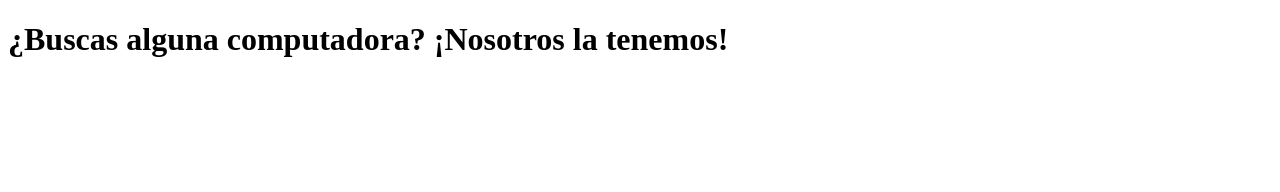
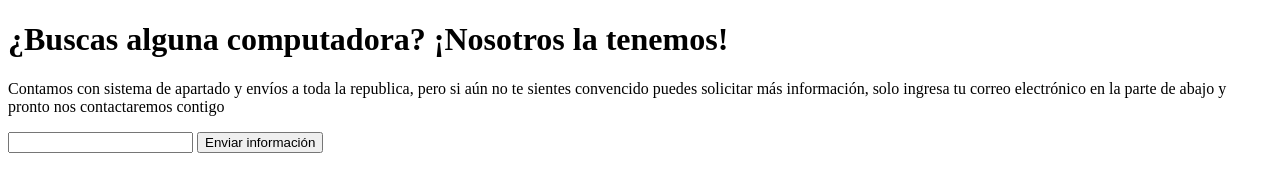
Before and after one commit to Franktech0/bedu-matcha, a plain HTML site: page index.html in a window 1280 px wide. Drawn offline with Linux system fonts and the light colour scheme.

Commit message:
add paragraph and button

```diff
--- a/index.html
+++ b/index.html
@@ -8,5 +8,15 @@
     <body>
         <!-- Aqui va toda la información que se vera en el navegador -->
         <h1>¿Buscas alguna computadora? ¡Nosotros la tenemos!</h1>
+        <p>
+            Contamos con sistema de apartado y envíos a toda la republica, pero
+            si aún no te sientes convencido puedes solicitar más información,
+            solo ingresa tu correo electrónico en la parte de abajo y pronto nos
+            contactaremos contigo
+        </p>
+        <form>
+            <input type="email" />
+            <button type="submit">Enviar información</button>
+        </form>
     </body>
 </html>
```
